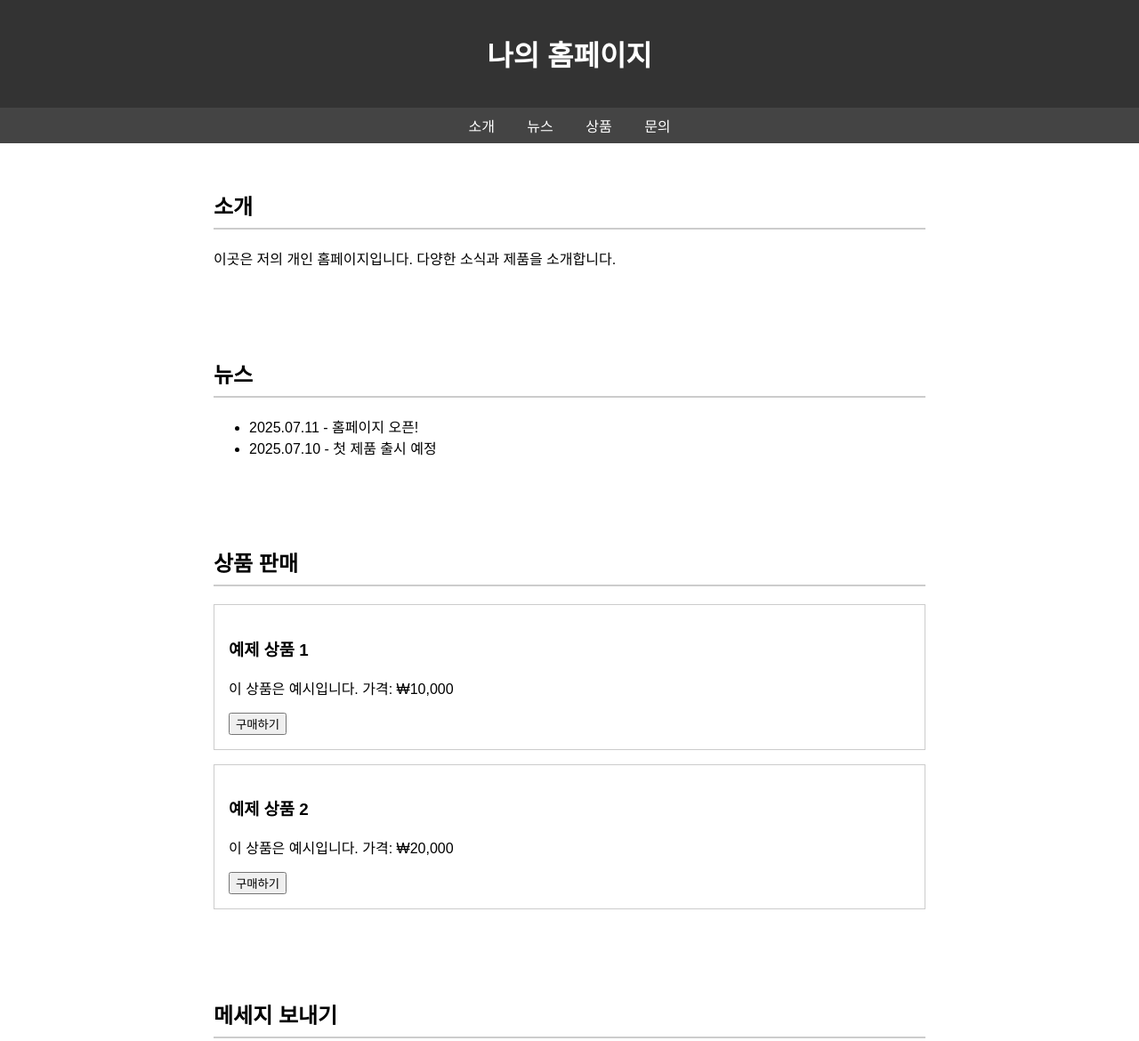
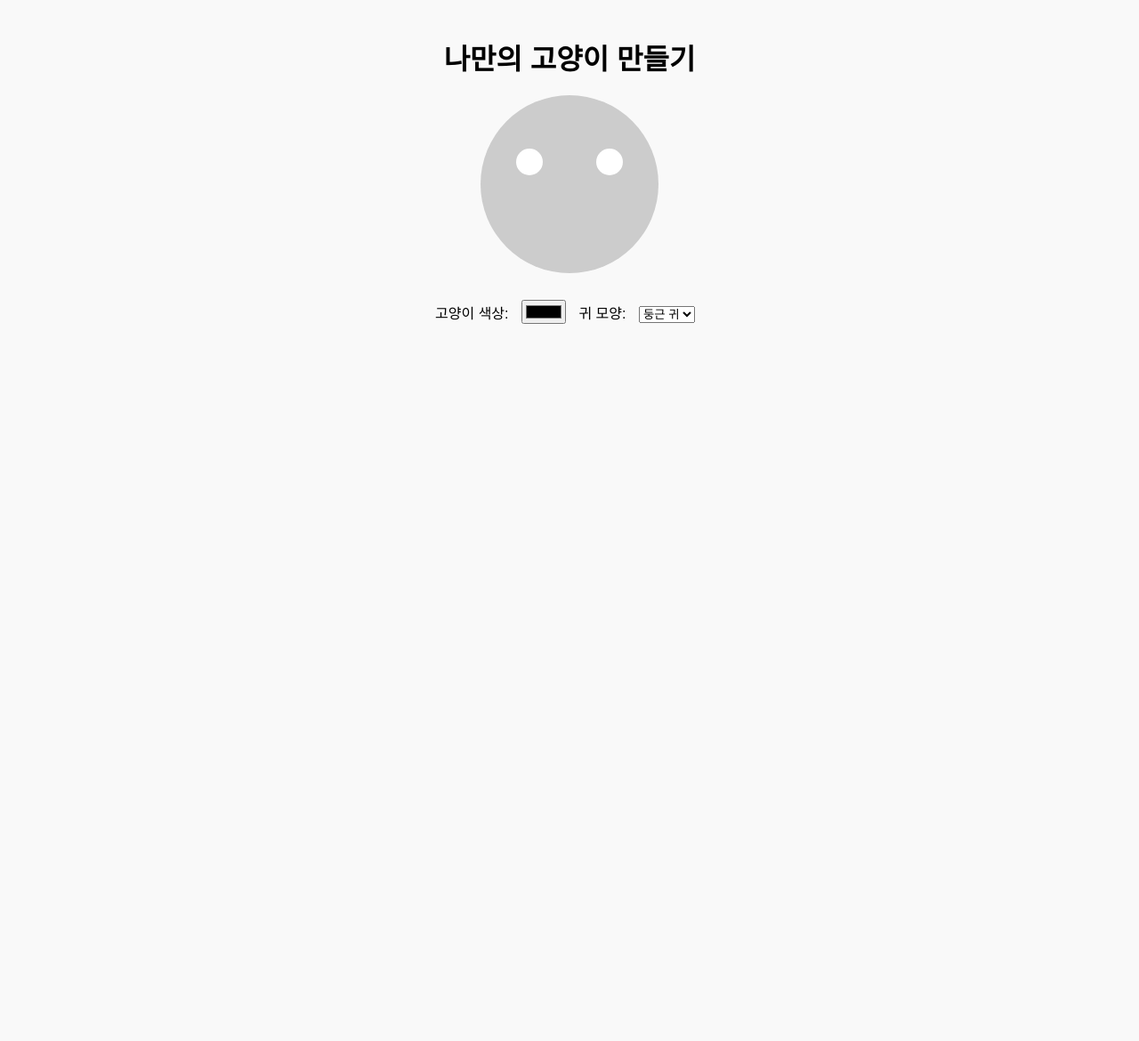
Before and after one commit to siyo88/catnews, a plain HTML site: page index.html in a window 1280 px wide. Shown: the top 1170 px of the page at 89% size. After the commit the page ends 800 px from the top, so only its background shows below. Drawn offline with Linux system fonts and the light colour scheme.

Commit message:
Update index.html

```diff
--- a/index.html
+++ b/index.html
@@ -1,117 +1,50 @@
-<!DOCTYPE html>
-<html lang="ko">
+<!DOCTYPE html><html lang="ko">
 <head>
-  <meta charset="UTF-8">
-  <meta name="viewport" content="width=device-width, initial-scale=1">
-  <title>나의 홈페이지</title>
+  <meta charset="UTF-8" />
+  <meta name="viewport" content="width=device-width, initial-scale=1.0" />
+  <title>나만의 고양이 만들기</title>
   <style>
-    body {
-      font-family: sans-serif;
-      margin: 0;
-      padding: 0;
-    }
-    header {
-      background-color: #333;
-      color: white;
-      padding: 1rem;
-      text-align: center;
-    }
-    nav {
-      background-color: #444;
-      padding: 0.5rem;
-      text-align: center;
-    }
-    nav a {
-      color: white;
-      margin: 0 1rem;
-      text-decoration: none;
-    }
-    section {
-      padding: 2rem;
-      max-width: 800px;
-      margin: auto;
-    }
-    h2 {
-      border-bottom: 2px solid #ccc;
-      padding-bottom: 0.5rem;
-    }
-    .product {
-      border: 1px solid #ccc;
-      padding: 1rem;
-      margin: 1rem 0;
-    }
-    form input, form textarea {
-      width: 100%;
-      padding: 0.5rem;
-      margin-top: 0.5rem;
-    }
-    form button {
-      margin-top: 1rem;
-      padding: 0.5rem 1rem;
-    }
-    footer {
-      text-align: center;
-      background: #eee;
-      padding: 1rem;
-    }
+    body { font-family: sans-serif; text-align: center; background: #f9f9f9; margin: 0; padding: 20px; }
+    h1 { margin-bottom: 20px; }
+    #cat-display { width: 200px; height: 200px; margin: 0 auto 20px; background-color: #ccc; border-radius: 100px; position: relative; }
+    .eye { width: 30px; height: 30px; background: white; border-radius: 50%; position: absolute; top: 60px; }
+    .eye.left { left: 40px; }
+    .eye.right { right: 40px; }
+    .color-picker, .ear-picker { margin: 10px; }
   </style>
 </head>
 <body>
+  <h1>나만의 고양이 만들기</h1>
+  <div id="cat-display">
+    <div class="eye left"></div>
+    <div class="eye right"></div>
+  </div>
+  <div>
+    <label>고양이 색상: <input type="color" id="colorInput" class="color-picker" /></label>
+    <label>
+      귀 모양:
+      <select id="earInput" class="ear-picker">
+        <option value="round">둥근 귀</option>
+        <option value="pointy">뾰족 귀</option>
+      </select>
+    </label>
+  </div>
+  <script>
+    const catDisplay = document.getElementById('cat-display');
+    const colorInput = document.getElementById('colorInput');
+    const earInput = document.getElementById('earInput');colorInput.addEventListener('input', () => {
+  catDisplay.style.backgroundColor = colorInput.value;
+});
 
-<header>
-  <h1>나의 홈페이지</h1>
-</header>
+earInput.addEventListener('change', () => {
+  const earType = earInput.value;
+  if (earType === 'pointy') {
+    catDisplay.style.borderRadius = '100px 100px 30px 30px';
+  } else {
+    catDisplay.style.borderRadius = '100px';
+  }
+});
 
-<nav>
-  <a href="#about">소개</a>
-  <a href="#news">뉴스</a>
-  <a href="#shop">상품</a>
-  <a href="#contact">문의</a>
-</nav>
-
-<section id="about">
-  <h2>소개</h2>
-  <p>이곳은 저의 개인 홈페이지입니다. 다양한 소식과 제품을 소개합니다.</p>
-</section>
-
-<section id="news">
-  <h2>뉴스</h2>
-  <ul>
-    <li>2025.07.11 - 홈페이지 오픈!</li>
-    <li>2025.07.10 - 첫 제품 출시 예정</li>
-  </ul>
-</section>
-
-<section id="shop">
-  <h2>상품 판매</h2>
-  <div class="product">
-    <h3>예제 상품 1</h3>
-    <p>이 상품은 예시입니다. 가격: ₩10,000</p>
-    <button>구매하기</button>
-  </div>
-  <div class="product">
-    <h3>예제 상품 2</h3>
-    <p>이 상품은 예시입니다. 가격: ₩20,000</p>
-    <button>구매하기</button>
-  </div>
-</section>
-
-<section id="contact">
-  <h2>메세지 보내기</h2>
-  <form>
-    <label for="name">이름</label>
-    <input type="text" id="name" name="name" required>
-
-    <label for="message">메세지</label>
-    <textarea id="message" name="message" rows="4" required></textarea>
-
-    <button type="submit">보내기</button>
-  </form>
-</section>
-
-<footer>
-  &copy; 2025 나의 홈페이지. All rights reserved.
-</footer>
-
+  </script>
 </body>
 </html>
```
